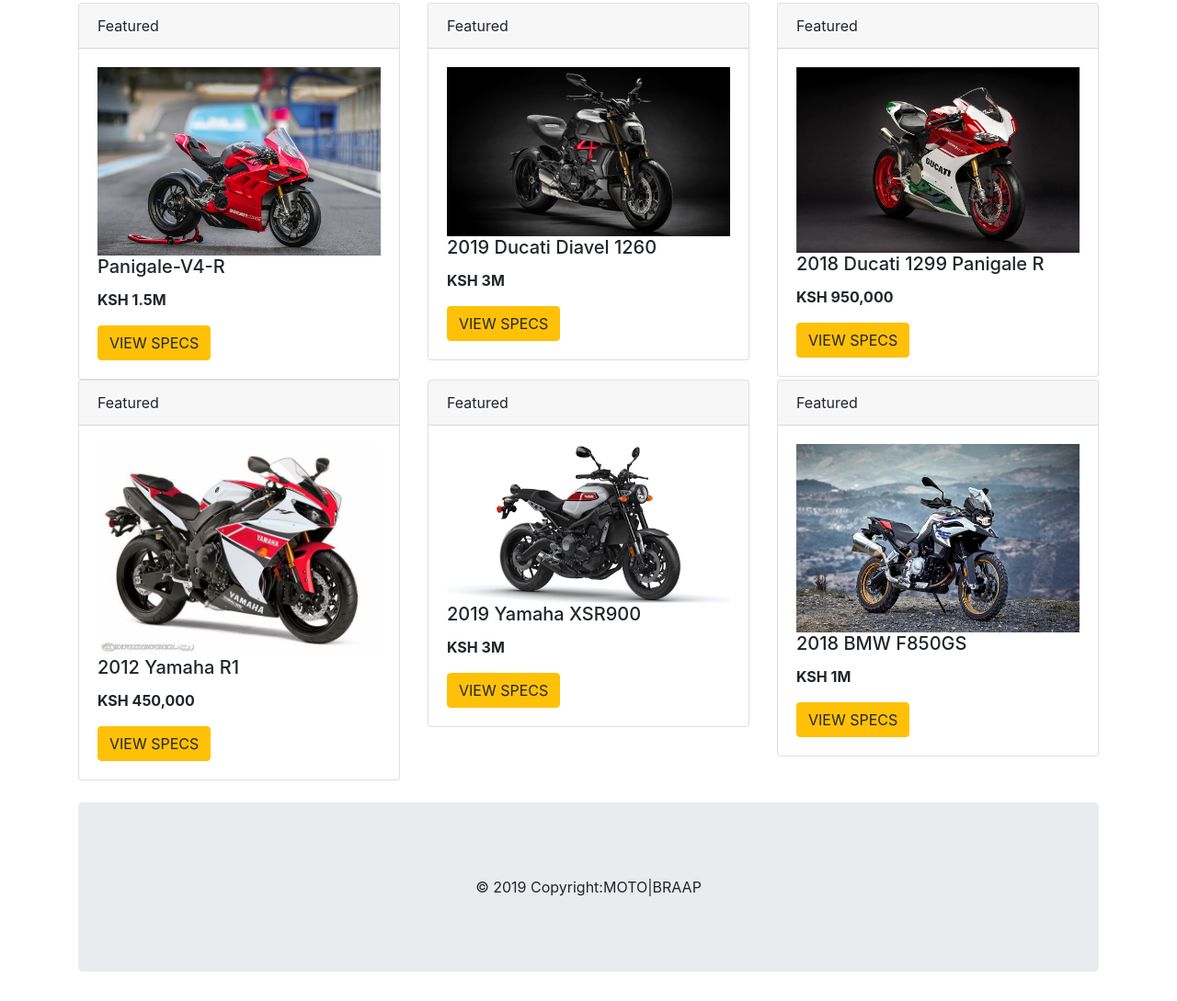
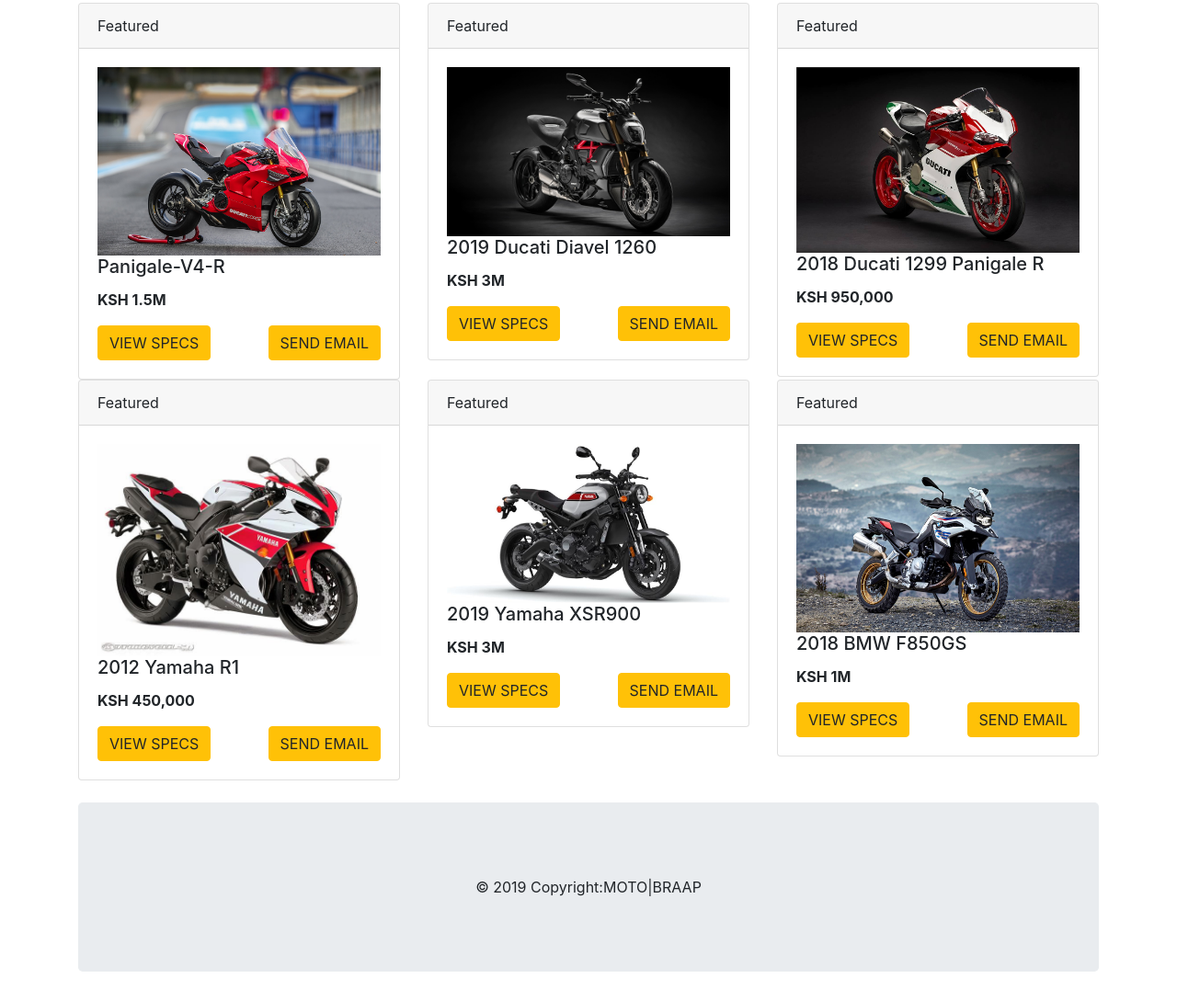
Before and after one commit to sanii-muthui/motobrapp, a plain HTML site: page index.html in a window 1280 px wide. Shown: the part 1551-2640 px from the top of the page at 92% size. Drawn offline with nearby package versions, Linux system fonts and the light colour scheme.

Commit message:
added email button

```diff
--- a/index.html
+++ b/index.html
@@ -52,6 +52,7 @@
      <div class="jumbotron" style="height:100%;">
             <a href="#" style="float:right">view more</a></p>
             </div>
+
      <div class="row">
             <div class="col-md-4">
            <div class="card">
@@ -63,6 +64,8 @@
                     <h5 class="card-title">Panigale-V4-R</h5>
                     <p class="card-text"><strong>KSH 1.5M</strong></p>
                     <a href="#" class="btn btn-warning">VIEW SPECS</a>
+                    <a href="#" style="float:right"class="btn btn-warning">SEND EMAIL</a>
+
                   </div>
                 </div>
                 </div>
@@ -77,6 +80,8 @@
                         <h5 class="card-title">2019 Ducati Diavel 1260</h5>
                         <p class="card-text"><strong>KSH 3M</strong></p>
                         <a href="#" class="btn btn-warning">VIEW SPECS</a>
+                    <a href="#" style="float:right"class="btn btn-warning">SEND EMAIL</a>
+
                       </div>
 
                     </div>
@@ -91,6 +96,8 @@
                           <h5 class="card-title">2018 Ducati 1299 Panigale R</h5>
                           <p class="card-text"><strong>KSH 950,000</strong></p>
                           <a href="#" class="btn btn-warning">VIEW SPECS</a>
+                    <a href="#" style="float:right"class="btn btn-warning">SEND EMAIL</a>
+
                           </div>
 
                       </div>
@@ -105,6 +112,8 @@
                             <h5 class="card-title">2012 Yamaha R1</h5>
                             <p class="card-text"><strong>KSH 450,000</strong></p>
                             <a href="#" class="btn btn-warning">VIEW SPECS</a>
+                    <a href="#" style="float:right"class="btn btn-warning">SEND EMAIL</a>
+
                         </div>
                         </div>
                         </div>
@@ -119,6 +128,8 @@
                                 <h5 class="card-title">2019 Yamaha XSR900</h5>
                                 <p class="card-text"><strong>KSH 3M</strong></p>
                                 <a href="#" class="btn btn-warning">VIEW SPECS</a>
+                    <a href="#" style="float:right"class="btn btn-warning">SEND EMAIL</a>
+
                             </div>
 
                             </div>
@@ -133,6 +144,8 @@
                                 <h5 class="card-title">2018 BMW F850GS</h5>
                                 <p class="card-text"><strong>KSH 1M</strong></p>
                                 <a href="#" class="btn btn-warning">VIEW SPECS</a>
+                    <a href="#" style="float:right"class="btn btn-warning">SEND EMAIL</a>
+
                                 </div>
 
                             </div>
```
